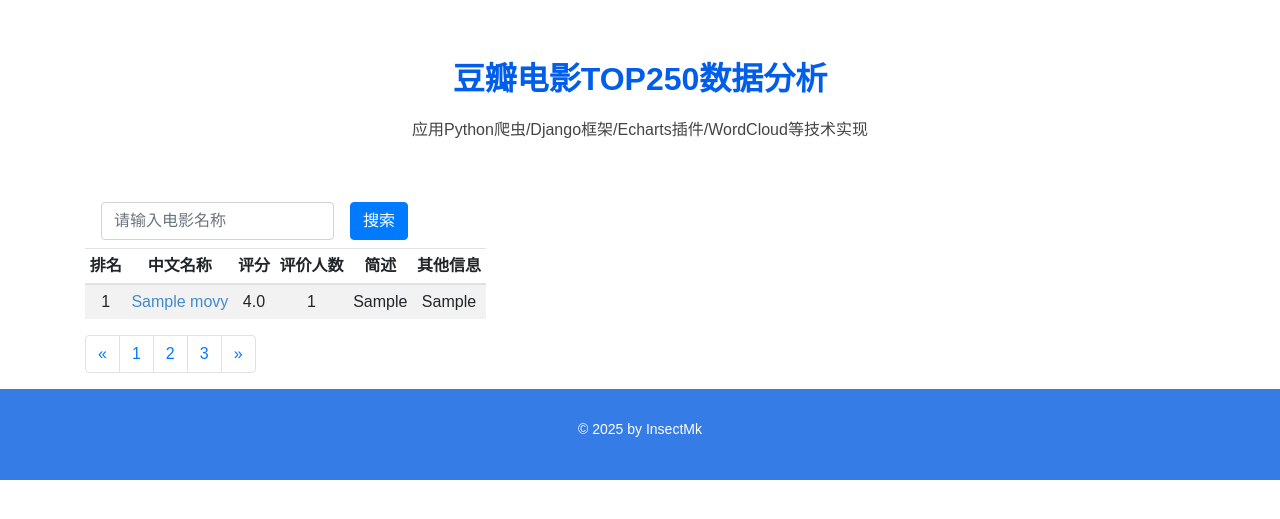
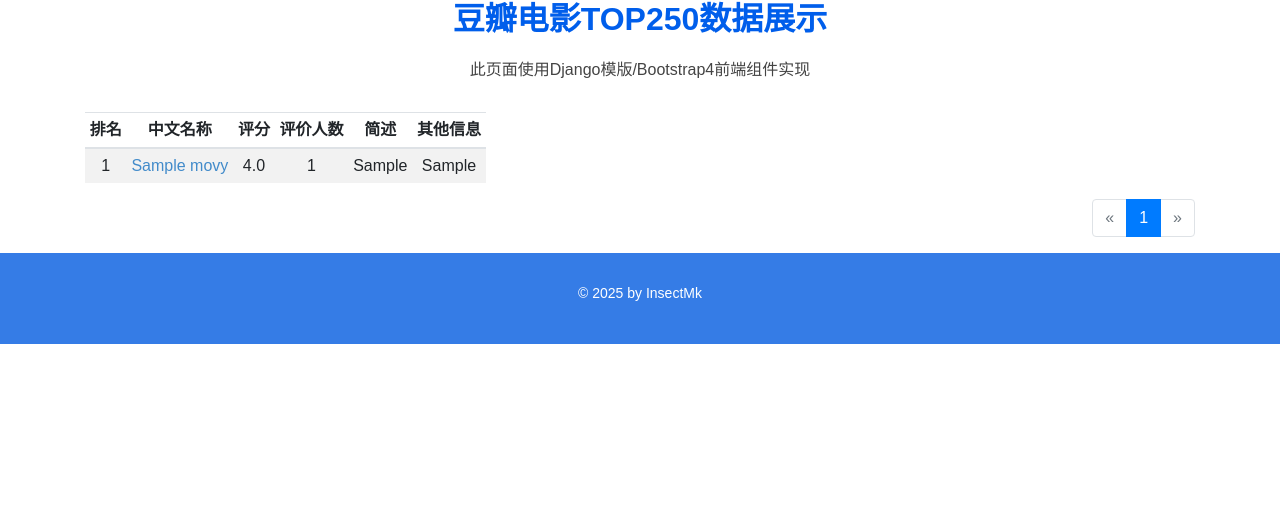
Before and after one commit to insectmk/douban-crawler, a Django app: page /movie in a window 1280 px wide. Shown: the part 70-589 px from the top of the page. Run offline with Django 5.2, Linux system fonts and the light colour scheme; tables that the repository leaves empty hold one stand-in row (values such as "Sample post"); some libraries are stand-ins or nearby versions; some web fonts are replaced.

Commit message:
电影列表展示页支持分页

```diff
--- a/douban_crawler/main/service.py
+++ b/douban_crawler/main/service.py
@@ -14,7 +14,8 @@
 import os # 系统操作
 from django.conf import settings # 设置
 from . import config # 自定义配置
-from django.db.models  import Min, Max
+from django.db.models  import Min, Max # 最大最小值
+from django.core.paginator import Paginator # 分页
 
 #要爬取的网页链接
 baseurl = "https://movie.douban.com/top250?start="
@@ -27,8 +28,7 @@
 find_inq = re.compile(r'<span class="inq">(.*)</span>') # 简述
 find_other_info = re.compile(r'<p class="">(.*?)</p>', re.S) # 相关信息
 
-"""
-获取电影的评分范围
+"""获取电影的评分范围
 """
 def get_rating_range():
     # 获取所有电影数据，并根据排名排序
@@ -38,13 +38,26 @@
         min_rating=Min('rating'),
         max_rating=Max('rating')
     )
+"""分页获取电影
+参数:
+    page_num: 当前页，默认1
+    page_size: 页面大小，默认25
 """
-获取所有的电影
+def get_movies_page(page_num = 1, page_size = 20):
+    # 获取所有电影数据，并根据排名排序
+    movies = Movies.objects.all().order_by('rank')
+    paginator = Paginator(movies, page_size)  # 分页查询
+    return {
+        'movies': paginator.get_page(page_num),
+        'page_num': page_num, # 当前页
+        'page_size': page_size, # 每页行数
+        'total_pages': paginator.num_pages, # 总页数
+    }
+"""获取所有电影
 """
 def get_movies():
-    # 获取所有电影数据，并根据排名排序
+    # 获取所有电影
     return Movies.objects.all().order_by('rank')
-
 """
 爬取豆瓣top250电影数据
 """
--- a/douban_crawler/main/templates/main/movie.html
+++ b/douban_crawler/main/templates/main/movie.html
@@ -36,9 +36,8 @@
   <!-- ======= 头部 ======= -->
   <header id="header">
     <div class="container">
-
       <div class="logo float-left">
-        <h1 class="text-light"><a href="index.html"><span>豆瓣电影TOP250</span></a></h1>
+        <h1 class="text-light"><a href="{% url 'index' %}"><span>豆瓣电影TOP250</span></a></h1>
       </div>
       <nav class="nav-menu float-right d-none d-lg-block">
         <ul>
@@ -51,23 +50,10 @@
     </div>
   </header>
   <!-- ======= 标题 ======= -->
-  <section id="team" class="team">
   <div class="container">
     <div class="section-title">
-        <h2>豆瓣电影TOP250数据分析</h2>
-        <p>应用Python爬虫/Django框架/Echarts插件/WordCloud等技术实现</p>
-      </div>
-    </div>
-  </section>
-
-  <div class="container">
-    <div>
-      <form action="" method="GET" class="d-flex justify-content-start">
-        <div class="form-group mx-sm-3 mb-2">
-            <input type="text" class="form-control" name="q" placeholder="请输入电影名称" aria-label="输入电影名称" aria-describedby="basic-addon1">
-        </div>
-        <button type="submit" class="btn btn-primary mb-2">搜索</button>
-      </form>
+      <h2>豆瓣电影TOP250数据展示</h2>
+      <p>此页面使用Django模版/Bootstrap4前端组件实现</p>
     </div>
     <table class="table text-nowrap
       table-responsive table-striped
@@ -100,20 +86,22 @@
       </tbody>
     </table>
     <!-- ======= 分页 ======= -->
-    <ul class="pagination">
-        <li class="page-item">
-          <a class="page-link" href="#" aria-label="Previous">
+    <ul class="pagination d-flex justify-content-end">
+      <li class="page-item {% if cur_page == 1 %}disabled{% endif %}">
+        <a class="page-link" href="{% url 'movie' %}?p={{ cur_page|add:-1 }}" aria-label="上一页">
           <span aria-hidden="true">&laquo;</span>
-            <span class="sr-only">Previous</span>
+          <span class="sr-only">上一页</span>
         </a>
       </li>
-        <li class="page-item"><a class="page-link" href="#">1</a></li>
-        <li class="page-item"><a class="page-link" href="#">2</a></li>
-        <li class="page-item"><a class="page-link" href="#">3</a></li>
-        <li class="page-item">
-          <a class="page-link" href="#" aria-label="Next">
+      {% for page_num in pages %}
+        <li class="page-item {% if cur_page == page_num %}active{% endif %}">
+          <a class="page-link" href="{% url 'movie' %}?p={{ page_num }}">{{ page_num }}</a>
+        </li>
+      {% endfor %}
+      <li class="page-item {% if cur_page == total_pages %}disabled{% endif %}">
+        <a class="page-link" href="{% url 'movie' %}?p={{ cur_page|add:1 }}" aria-label="下一页">
           <span aria-hidden="true">&raquo;</span>
-            <span class="sr-only">Next</span>
+          <span class="sr-only">下一页</span>
         </a>
       </li>
       </ul>
--- a/douban_crawler/main/views.py
+++ b/douban_crawler/main/views.py
@@ -1,12 +1,12 @@
-from django.http import HttpResponse
-from django.shortcuts import render
-from . import service
+from django.http import HttpResponse # 响应
+from django.shortcuts import render # 模版渲染
+from . import service # 服务类
 
 """
 页面：首页
 """
 def index(request):
-    rating_range = service.get_rating_range()
+    rating_range = service.get_rating_range() # 获取评分范围
     # 给前端传递参数
     context = {
         "movies_count": len(service.get_movies()),  # 电影数量
@@ -16,14 +16,27 @@
     # 渲染数据
     return render(request, "main/index.html", context)
 
-"""
-页面：电影
+"""页面：电影
+参数：
+    page_num：第几页
 """
 def movie(request):
+    # 查询电影
+    page_num = request.GET.get("p")
+    # 处理 没有传页数
+    if page_num is None or page_num == '':
+        page_num = 1  # 默认为第一页
+    page_num = int(page_num) # 获取参数，转为int
+    movies_page = service.get_movies_page(page_num=page_num)
     # 给前端传递参数
     context = {
-        "movies": service.get_movies(), # 电影列表
+        'movies': movies_page['movies'], # 电影列表
+        'cur_page': movies_page['page_num'], # 当前页
+        'page_size': movies_page['page_size'], # 每页行数
+        'pages': range(1, movies_page['total_pages']+1), # 总页数列表
+        'total_pages': movies_page['total_pages'], # 总页数
     }
+    print(context, '传递内容')
     # 渲染数据
     return render(request, "main/movie.html", context)
 
```
Lines whose indentation alone changed are shown as unchanged.
